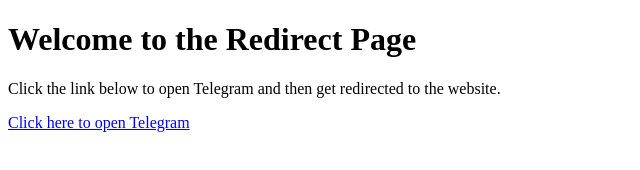
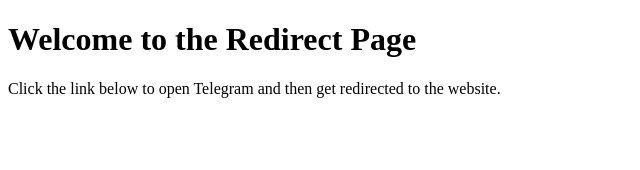
Before and after one commit to SahanMewantha/soi, a plain HTML site: page page.html in a window 1280 px wide. Shown: the whole page, without its empty margins (0-640 px from the left). Drawn offline with Linux system fonts and the light colour scheme.

Commit message:
remove Telegram link from page.html

```diff
--- a/page.html
+++ b/page.html
@@ -17,10 +17,6 @@
     <p>Click the link below to open Telegram and then get redirected to the website.</p>
 
     <!-- Telegram Link -->
-    <a href="https://t.me/your_telegram_channel_or_bot"
-       target="_blank"
-       onclick="redirectToWebsite()">
-        Click here to open Telegram
-    </a>
+
 </body>
 </html>
```
